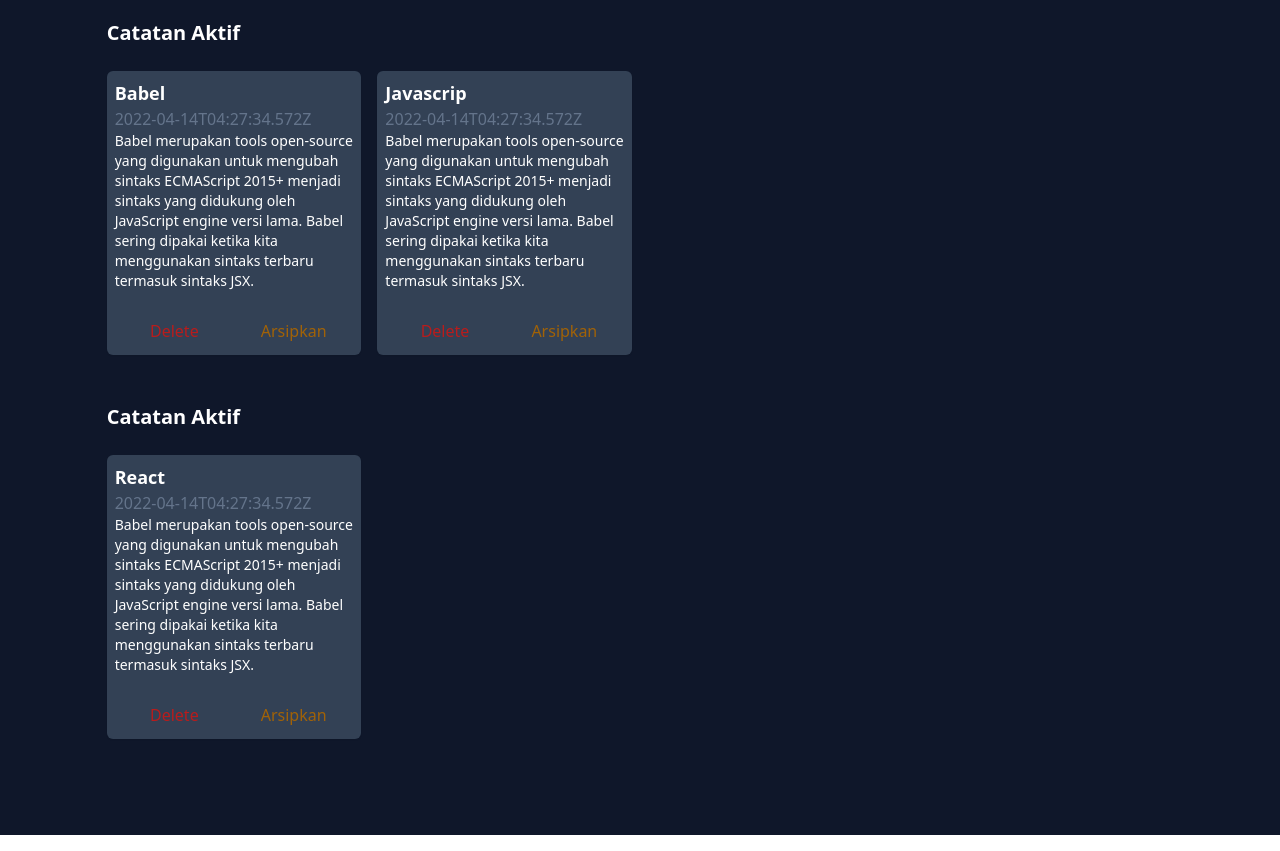
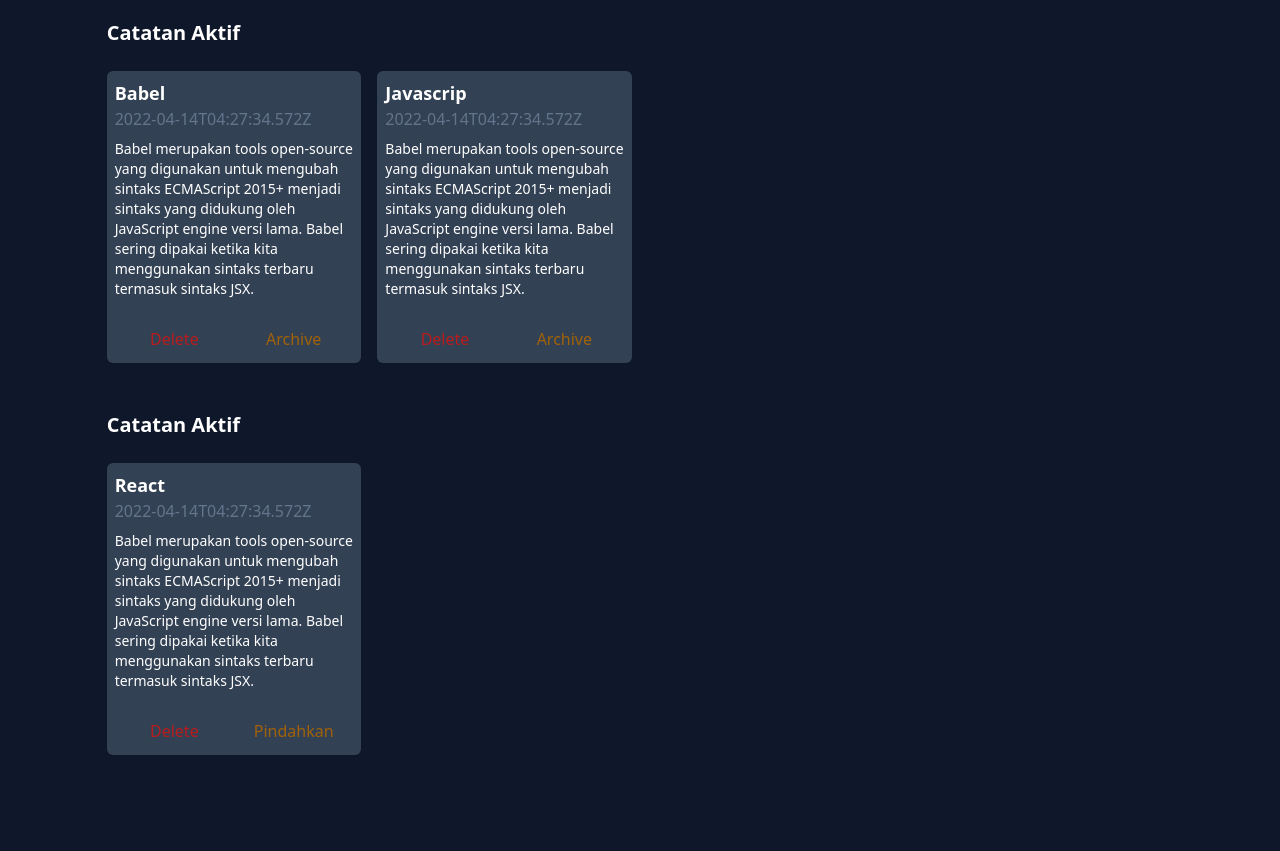
Before and after one commit to Al-Aswad/notes-app-react-js, a React (Create React App) app: page / in a window 1280 px wide. Shown: the part 620-1471 px from the top of the page. Built offline with nearby package versions, Linux system fonts and the light colour scheme; the HTML template or start-up script is replaced by a standard one.

Commit message:
archive and unarchive

```diff
--- a/src/App.js
+++ b/src/App.js
@@ -18,6 +18,26 @@
         setNotesState(notesState);
         fileterNotes();
     }
+
+    const handleArchiveNote = (noteId) => {
+        console.log("Archive Note", noteId);
+        const index = notesState.findIndex(note => note.id === noteId); if (index !== -1) {
+            if (notesState[index].archived) {
+                notesState[index].archived = false;
+            }
+            else {
+                notesState[index].archived = true;
+            }
+
+            // notesState[index].archived = true;
+            setNotesState(notesState);
+            fileterNotes();
+        }
+    }
+
+    // const handleDeleteNote = (noteId) => {
+    //     console.log("Archive Note", noteId);
+    // }
 
     const fileterNotes = () => {
         console.log("Filter handle");
@@ -46,7 +66,7 @@
                     </div>
                     <div className="grid grid-cols-2 sm:grid-cols-3 md:grid-cols-4 gap-4">
                         {activeNotes.map(note => (
-                            <Card key={note.id} note={note} />
+                            <Card onChangeArchive={(value) => handleArchiveNote(value)} key={note.id} note={note} />
                         ))}
                     </div>
                 </div>
@@ -57,7 +77,7 @@
                     </div>
                     <div className="grid grid-cols-2 sm:grid-cols-3 md:grid-cols-4 gap-4">
                         {archivedNotes.map(note => (
-                            <Card key={note.id} note={note} />
+                            <Card onChangeArchive={(value) => handleArchiveNote(value)} key={note.id} note={note} />
                         ))}
                     </div>
                 </div>
--- a/src/components/Card/Card.jsx
+++ b/src/components/Card/Card.jsx
@@ -1,17 +1,32 @@
 import React from 'react'
 
 const Card = (props) => {
-    const { title, body, createdAt } = props.note
+    const { id, title, body, createdAt } = props.note
+    // const { onDeleteNote, onEditNote } = props;
+    console.log('card props ', props.onChangeArchive)
+    // console.log("fn Props ", props.onChangeArchive)
+    const handelDelete = (id) => {
+        // props.onDelete(id)
+    }
+
+    const handelArchive = (id) => {
+        props.onChangeArchive(id);
+    }
+
     return (
         <div className="card p-2 bg-slate-700 rounded-md flex flex-col gap-2 shadow-sm justify-between">
             <div>
                 <h4 className="font-semibold text-lg">{title}</h4>
                 <p className="text-slate-500">{createdAt}</p>
-                <p className="text-thin text-sm">{body}</p>
+                <p className="text-thin text-sm mt-2">{body}</p>
             </div>
             <div className="flex justify-between mt-4">
-                <button className="text-red-700 hover:bg-red-500 py-1 hover:text-white rounded-md text-center w-full">Delete</button>
-                <button className="text-yellow-700 hover:bg-yellow-500 hover:text-white rounded-md w-full">Arsipkan</button>
+                <button onClick={handelDelete(id)} className="text-red-700 hover:bg-red-500 py-1 hover:text-white rounded-md text-center w-full">
+                    Delete
+                </button>
+                <button onClick={() => handelArchive(id)} className="text-yellow-700 hover:bg-yellow-500 hover:text-white rounded-md w-full">
+                    {props.note.archived ? 'Pindahkan' : 'Archive'}
+                </button>
             </div>
         </div>
     )
--- a/src/components/Form/NoteForm.jsx
+++ b/src/components/Form/NoteForm.jsx
@@ -2,7 +2,7 @@
 
 const NoteForm = (props) => {
 
-  // console.log(props.onAddNote)
+  console.log("Handel props add ", props.onAddNote)
 
   const [id, setId] = React.useState('')
   const [title, setTitle] = React.useState('')
--- a/src/index.css
+++ b/src/index.css
@@ -9,6 +9,6 @@
     }
 
     .button {
-      @apply py-2 px-6 bg-blue-500 hover:bg-blue-400 shadow-sm text-white text-sm font-medium  rounded-md cursor-pointer text-center;
+      @apply py-2 px-6 bg-blue-500 focus:outline-none focus:bg-blue-400 hover:bg-blue-400 shadow-sm text-white text-sm font-medium  rounded-md cursor-pointer text-center;
     }
   }
```
